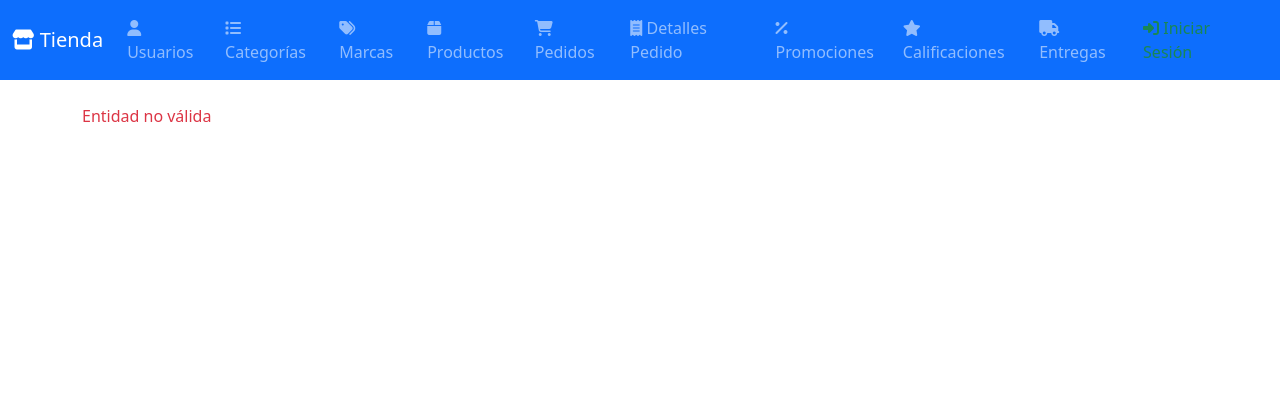
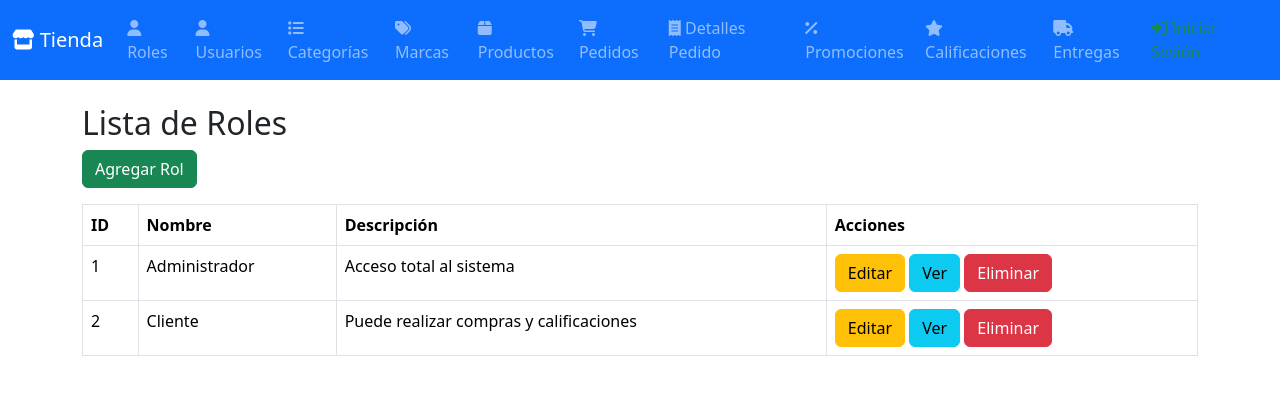
Before and after one commit to elritosan/PaginaWeb_TiendaDulces, a PHP site: page /index.php?entity=Rol&action=listar in a window 1280 px wide. Shown: the top 395 px of the page. Run offline with PHP 8.4, Linux system fonts and the light colour scheme; data comes from the database, SQL or seed files in the repository; some libraries are stand-ins or nearby versions.

Commit message:
Editando Index

```diff
--- a/index.php
+++ b/index.php
@@ -29,6 +29,7 @@ $controllers = [
     'Promocion' => 'ClassPromocionController',
     'Calificacion' => 'ClassCalificacionController',
     'Entrega' => 'ClassEntregaController',
+    'Rol' => 'ClassRolController',  // Nuevo
     'Login' => 'ClassIniciarSesionController'  // Nuevo
 ];
 
@@ -66,6 +67,7 @@ function createDropdownMenu($entity, $label, $icon) {
             <div class="collapse navbar-collapse" id="navbarNavDropdown">
                 <ul class="navbar-nav">
                     <?php
+                    echo createDropdownMenu('Rol', 'Roles', 'fas fa-user');
                     echo createDropdownMenu('Usuario', 'Usuarios', 'fas fa-user');
                     echo createDropdownMenu('Categoria', 'Categorías', 'fas fa-list');
                     echo createDropdownMenu('Marca', 'Marcas', 'fas fa-tags');
```
